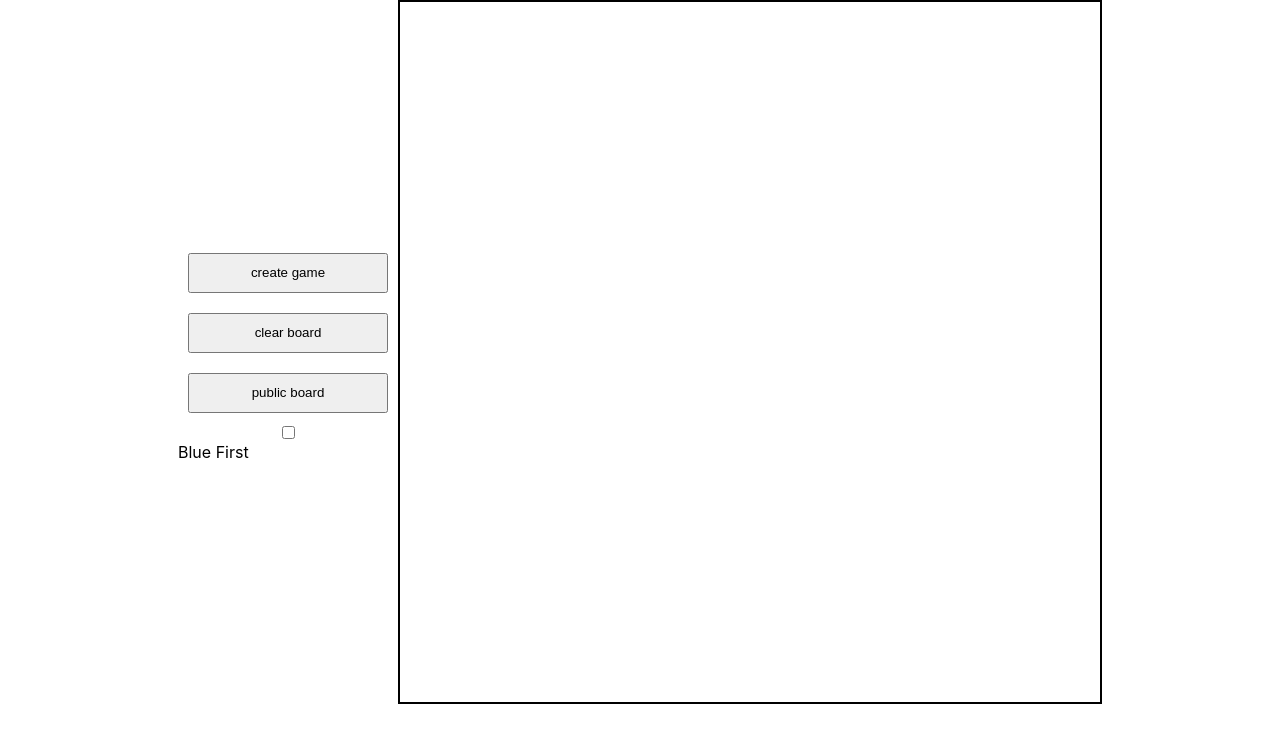
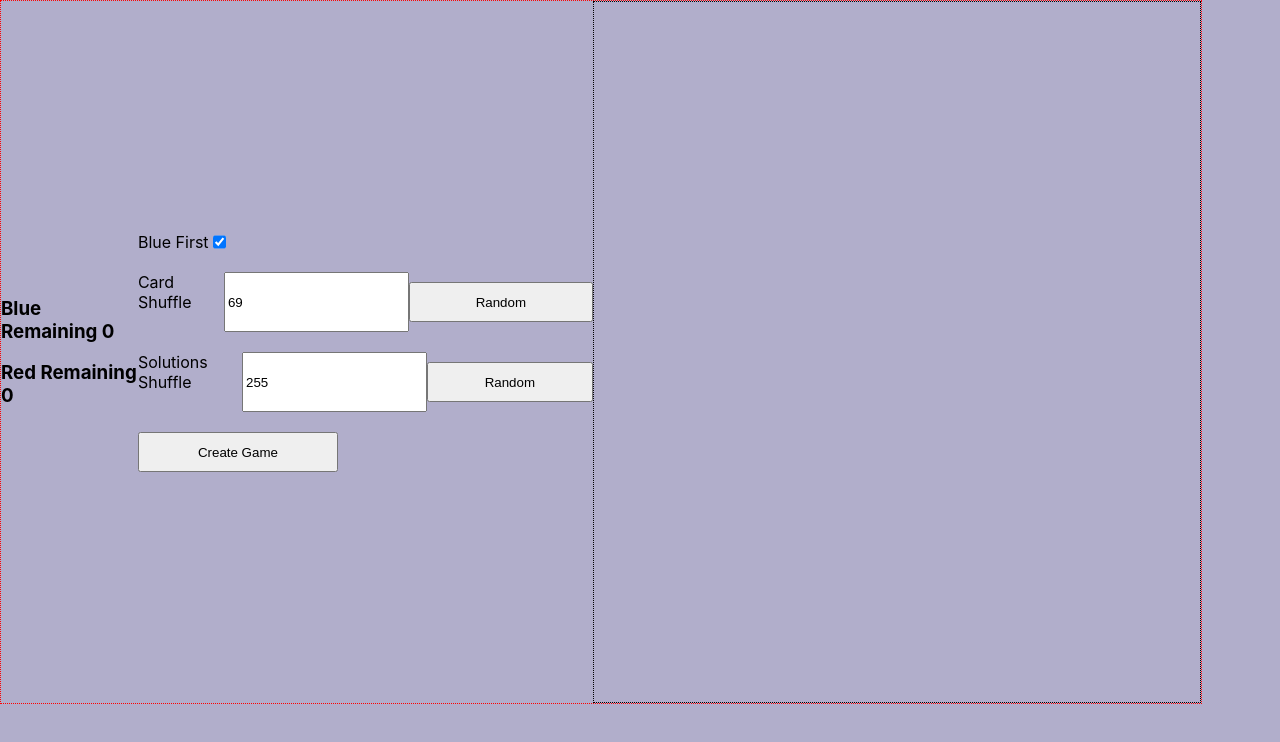
Before and after one commit to pabs97/codenames, a React (Create React App) app: page / in a window 1280 px wide. Shown: the top 742 px of the page. Built offline with nearby package versions, Linux system fonts and the light colour scheme.

Commit message:
style updates

```diff
--- a/src/App.js
+++ b/src/App.js
@@ -3,28 +3,32 @@ import './App.scss';
 import AdminBoard from  './components/AdminBoard';
 import PublicBoard from  './components/PublicBoard';
 import SetupController from './components/SetupController';
+import AdminScoreBoard from './components/AdminScoreBoard';
 import { GameProvider } from './context/GameContext'
 
-import { BrowserRouter, Routes, Route, Redirect } from "react-router-dom";
+import { BrowserRouter, Routes, Route } from "react-router-dom";
 
 function App() {
   return (
+    <main className="App">
       <BrowserRouter>
         <Routes>
           <Route path="/public" exact element={<PublicBoard />} />
           <Route
             path="/"
             element={
-            <div className="App">
+              // <div className="App">
               <GameProvider>
+                <AdminScoreBoard />
                 <SetupController />
                 <AdminBoard />
               </GameProvider>
-            </div>
+              // </div>
             }
           />
         </Routes>
       </BrowserRouter>
+    </main>
   );
 }
 
--- a/src/App.scss
+++ b/src/App.scss
@@ -1,13 +1,31 @@
+$bg-color: #b1aecb;
+
+body {
+  background-color: $bg-color;
+}
+
 .App {
   display: flex;
   justify-content: center;
   align-items: center;
+  // background-color: $bg-color;
+  border: 1px dotted red;
+
+  max-width: 1200px;
+
+
+
+  // position: absolute;
+  // top: 50%;
+  // left: 50%;
+  // margin-right: -50%;
+  // transform: translate(-50%, -50%);
 }
 
 .game-board {
   width: 700px;
   height: 700px;
-  border: 2px solid black;
+  border: 1px dotted black;
 
   display: flex;
   flex-wrap: wrap;
@@ -31,8 +49,7 @@
     }
   }
 
-  &.--public {
-    .--revealed {
+  &.--public .--revealed {
     &.--blue {
       border: 15px solid blue;
     }
@@ -47,21 +64,46 @@
     }
   }
 }
-}
 
 .word-card {
   width: 18%;
   height: 18%;
-  background-color: white;
+  background-color: #c5aeae;
+  font-weight: bold;
+  // font-size: 1.375em;
+  font-size: 1.1em;
+  overflow-wrap: break-word;
 }
 
 .setup-controller {
   display: flex;
   flex-direction: column;
 
-  &__button {
+  &__button, button {
     width: 200px;
     height: 40px;
-    margin: 10px;
+    margin: 10px 0;
+  }
+
+  &__input-group {
+    display: flex;
+    margin: 10px 0;
+
   }
 }
+
+// mobile only
+@media (max-width: 900px) {
+  .App {
+    flex-direction: column-reverse;
+  }
+
+  .game-board {
+    width: calc(100vw - 2em);
+    height : calc(100vw - 2em);
+  }
+}
+
+// @media (min-width: 639.9px) {
+
+// }
--- /dev/null
+++ b/src/components/AdminScoreBoard.js
@@ -0,0 +1,17 @@
+import { useContext } from "react";
+import { GameContext } from "../context/GameContext";
+
+const AdminScoreBoard = () => {
+
+  const [state] = useContext(GameContext);
+
+
+  return (
+    <section className="admin-score">
+      <h3>Blue Remaining {state.blueRem}</h3>
+      <h3>Red Remaining {state.redRem}</h3>
+    </section>
+  );
+};
+
+export default AdminScoreBoard;
--- a/src/components/SetupController.js
+++ b/src/components/SetupController.js
@@ -1,9 +1,10 @@
-import { useContext } from 'react';
-import ControllerButton from './ControllerButton';
-import { GameContext } from '../context/GameContext';
+import { useContext, useState } from "react";
+import ControllerButton from "./ControllerButton";
+import { GameContext } from "../context/GameContext";
+
+const generateNumber = () => Math.ceil(Math.random() * 300);
 
 const SetupController = () => {
-
   // const state = useContext(GameContext);
   const [state, dispatch] = useContext(GameContext);
 
@@ -20,27 +21,78 @@ const SetupController = () => {
     cardsRevealed
 
     scoreboard
+    single quote lint
    */
+  const [config, setConfig] = useState({
+    blueTurn: true,
+    cardsShuff: generateNumber(),
+    solsShuff: generateNumber(),
+  });
+
+  const handleSubmit = (e) => {
+    e.preventDefault();
+    dispatch({ type: "SETUP_GAME", ...config });
+  };
+
+  return (
+    <form className="setup-controller" onSubmit={handleSubmit}>
+
+      <div className="setup-controller__input-group">
+        <label for="blue-first">Blue First</label>
+        <input
+          type="checkbox"
+          id="blue-first"
+          name="blue-first"
+          checked={config.blueTurn}
+          onChange={(e) => setConfig({ ...config, blueTurn: e.target.checked})}
+        />
+      </div>
+
+      <div className="setup-controller__input-group">
+        <label for="blue-first">Card Shuffle</label>
+        <input
+          type="number"
+          name="cards-shuffle"
+          value={config.cardsShuff}
+          onChange={(e) => setConfig({ ...config, cardsShuff: e.target.value})}
+        />
+        <button
+          type='button'
+          onClick={() => {
+            const cardsShuff = generateNumber();
+            setConfig({ ...config, cardsShuff });
+          }}
+        >
+          Random
+        </button>
+      </div>
 
 
-  return (
-    <section className='setup-controller'>
-      <ControllerButton
-        label='create game'
-        onClick={() => dispatch({ type: 'SETUP_GAME', blueTurn: false})}
-      />
-      <ControllerButton
-        label='clear board'
-        onClick={() => dispatch({ type: 'CLEAR_BOARD' })}
-      />
-      <ControllerButton
-        label='public board'
-        onClick={() => window.open('/public', '_blank')}
-      />
-      <input type="checkbox" id="blue-first" name="blue-first" />
-      <label for="blue-first">Blue First</label>
-    </section>
+
+
+      <div className="setup-controller__input-group">
+        <label for="blue-first">Solutions Shuffle</label>
+        <input
+          type="number"
+          name="sols-shuffle"
+          value={config.solsShuff}
+          onChange={(e) => setConfig({ ...config, solsShuff: e.target.value })}
+        />
+        <button
+          type='button'
+          onClick={() => {
+            const solsShuff = generateNumber();
+            setConfig({ ...config, solsShuff });
+          }}
+        >
+          Random
+        </button>
+      </div>
+
+      <button type="submit">Create Game</button>
+    </form>
   );
+
 };
 
 export default SetupController;
--- a/src/context/GameContext.js
+++ b/src/context/GameContext.js
@@ -1,7 +1,7 @@
 import { createContext, useReducer, useContext } from 'react';
 import shuffleArray from '../utils/shuffleArray';
 
-const cards = [
+const baseCards = [
   'apple',
   'banana',
   'car',
@@ -28,7 +28,7 @@ const cards = [
   'xylophone',
   'yen',
 ];
-const solutions = [
+const baseSolutions = [
   'blue',
   'blue',
   'blue',
@@ -60,35 +60,44 @@ const GameContext = createContext();
 
 const initial = {
   cards: [],
-  // firstMoveBlue: true,
+  solutions: [],
   blueTurn: true,
-  blueRemaining: 0,
-  redRemaining: 0,
+  blueRem: 0,
+  redRem: 0,
 };
-
 
 const gameReducer = (state, action) => {
 
-  let newCards;
+  let cards;
+  let solutions;
 
   switch (action.type) {
 
     case 'CLEAR_BOARD':
       window.localStorage.setItem('codenames', JSON.stringify([]));
       return { ...initial };
+
     case 'SETUP_GAME':
 
-      let blue = 8;
-      let red = 9;
+      let blue = 9;
+      let red = 8;
+      solutions = [...baseSolutions];
 
-      // action.blueTurn ? blueRemaining += 1: redRemaining += 1;
-      if (action.blueTurn) [red, blue] = [blue, red];
+      // Swap the colors depending on who goes first
+      if (!action.blueTurn) {
+        [red, blue] = [blue, red];
 
-      newCards = shuffleArray(cards, 8);
+        solutions = solutions.map((sol => {
+          if (sol === 'blue') return 'red';
+          if (sol === 'red') return 'blue';
+          return sol;
+        }))
+      }
 
-      console.log({ newCards });
+      cards = shuffleArray(baseCards, action.cardsShuff);
+      solutions = shuffleArray(solutions, action.solsShuff);
 
-      newCards = newCards.map((card, i) => {
+      cards = cards.map((card, i) => {
         return {
           word: card,
           color: solutions[i],
@@ -98,24 +107,24 @@ const gameReducer = (state, action) => {
 
 
 
-      window.localStorage.setItem('codenames', JSON.stringify(newCards));
+      window.localStorage.setItem('codenames', JSON.stringify(cards));
 
       return {
-        cards: newCards,
+        cards: cards,
         blueTurn: action.blueTurn,
         blueRem: blue,
         redRem: red,
       };
 
     case 'REVEAL_CARD':
-      newCards = [...state.cards];
-      newCards[action.index].revealed = true;
+      cards = [...state.cards];
+      cards[action.index].revealed = true;
 
-      window.localStorage.setItem('codenames', JSON.stringify(newCards));
+      window.localStorage.setItem('codenames', JSON.stringify(cards));
 
       return {
         ...state,
-        cards: newCards,
+        cards: cards,
       };
 
     default:
@@ -124,16 +133,13 @@ const gameReducer = (state, action) => {
 };
 
 const GameProvider = ({ children }) => {
-
   const [state, dispatch] = useReducer(gameReducer, initial);
-
 
   return (
     <GameContext.Provider value={[ state, dispatch ]}>
       {children}
     </GameContext.Provider>
   );;
-
 };
 
 export { GameContext, GameProvider };
--- a/src/utils/shuffleArray.js
+++ b/src/utils/shuffleArray.js
@@ -1,6 +1,5 @@
 const shuffleArray = (arr, hash) => {
   const arrCopy = [...arr];
-  const copyLength = arr.length;
   const newArray = [];
   let count = 0;
   let index = 0;
```
Lines whose indentation alone changed are shown as unchanged.
